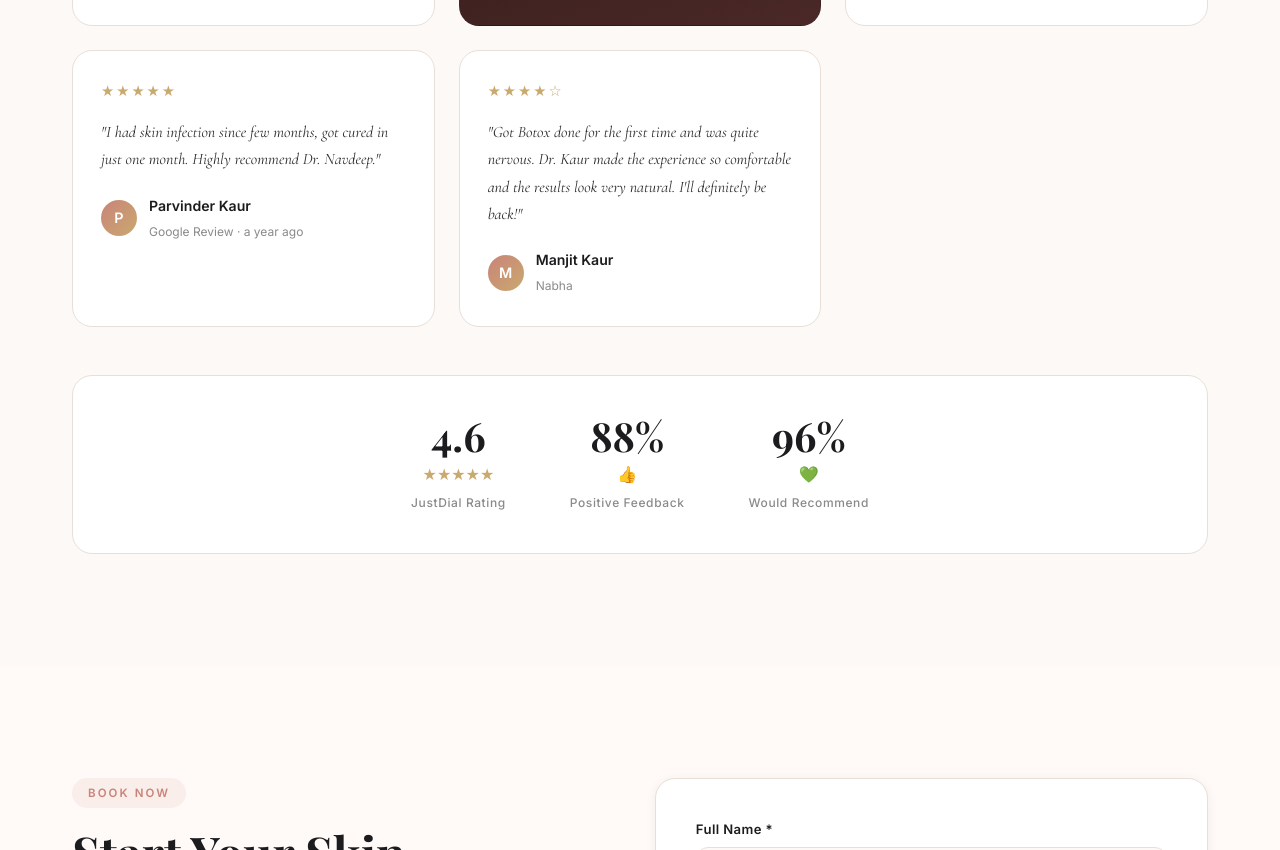
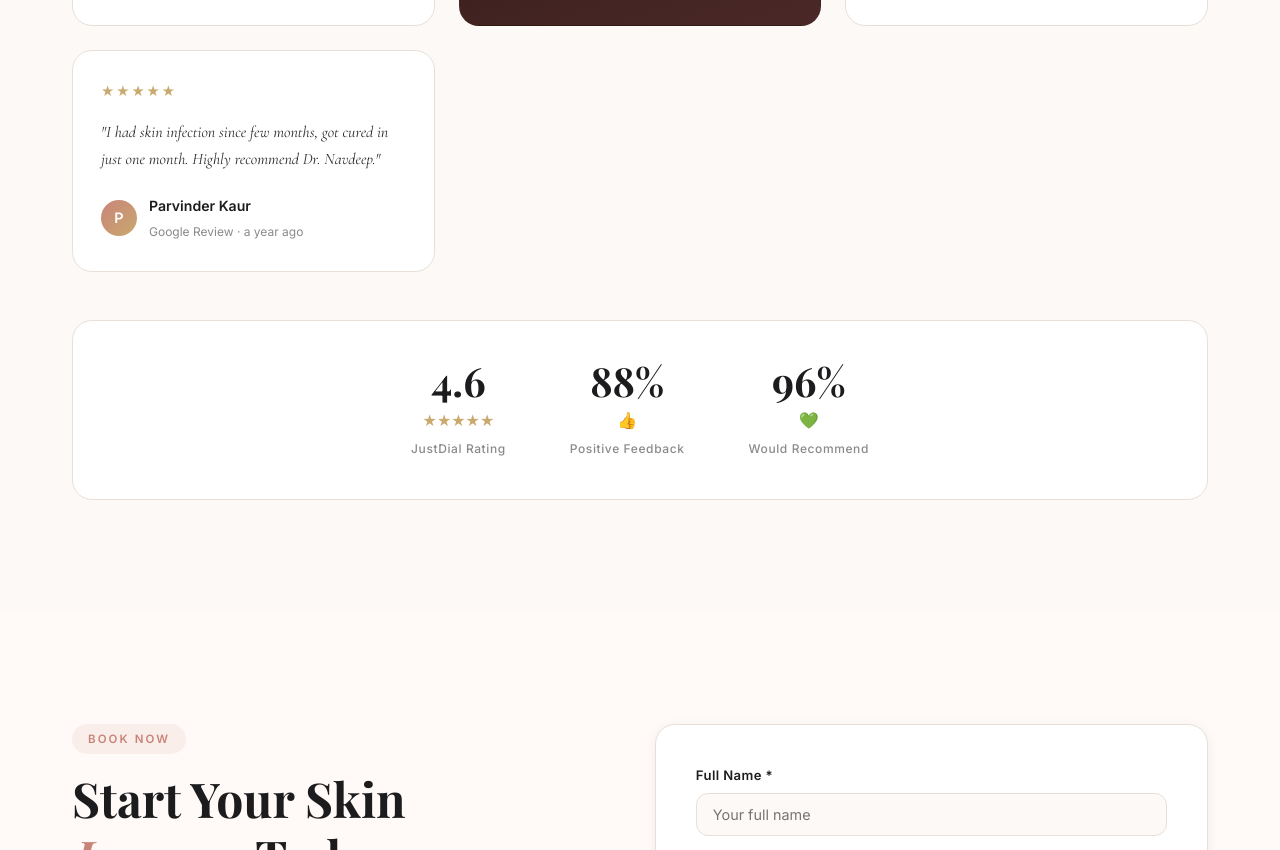
Before and after one commit to gsengh24/Dr-Navdeep-Kaur, a plain HTML site: page index.html in a window 1280 px wide. Shown: the part 7098-7948 px from the top of the page. Drawn offline with nearby package versions, Linux system fonts and the light colour scheme; a web font is replaced by a local one.

Commit message:
Remove Manjit Kaur review (Botox)

```diff
--- a/index.html
+++ b/index.html
@@ -638,18 +638,6 @@
             </div>
           </div>
         </div>
-        <div class="testimonial-card">
-          <div class="testi-stars">★★★★☆</div>
-          <p class="testi-text">"Got Botox done for the first time and was quite nervous. Dr. Kaur made the experience
-            so comfortable and the results look very natural. I'll definitely be back!"</p>
-          <div class="testi-author">
-            <div class="testi-avatar">M</div>
-            <div>
-              <strong>Manjit Kaur</strong>
-              <small>Nabha</small>
-            </div>
-          </div>
-        </div>
       </div>
       <div class="rating-summary">
         <div class="rating-item">
```
